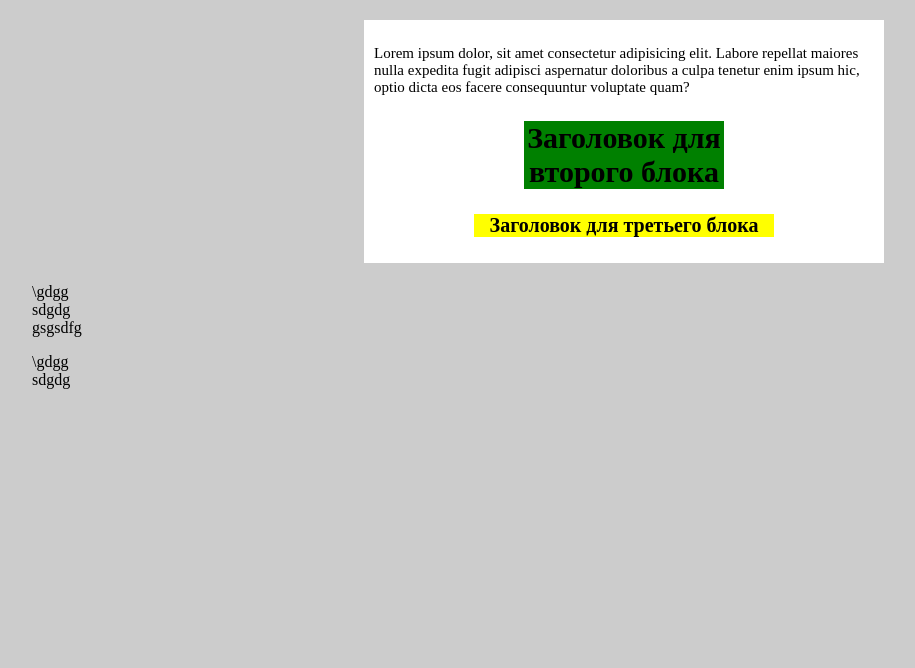
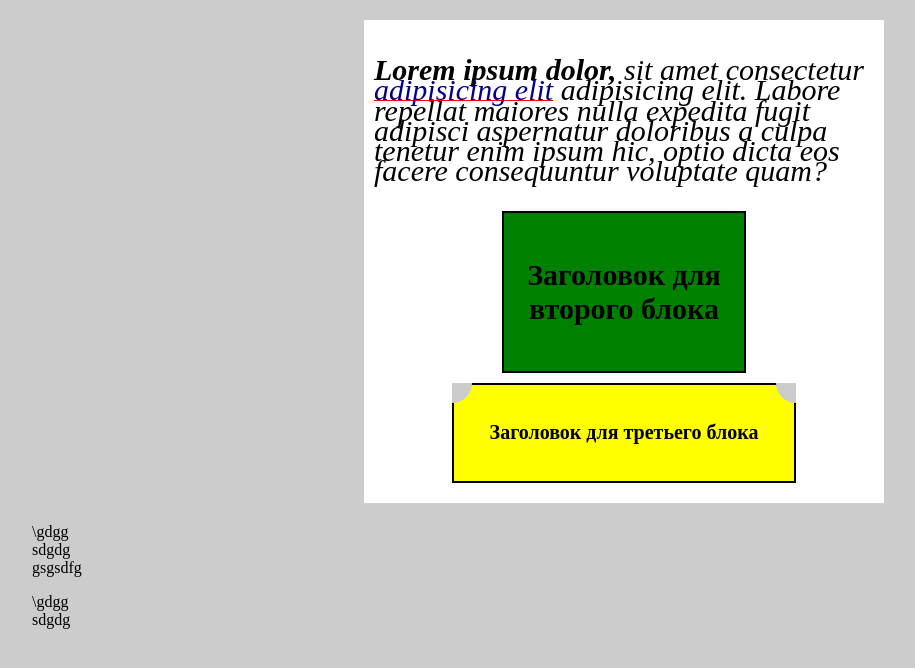
Before and after one commit to PaneRoman/SASS_Learning, a website: page index.html in a window 1280 px wide. Shown: the whole page, without its empty margins (16-931 px from the left). Drawn offline with nearby package versions, Linux system fonts and the light colour scheme; files that its build step writes are made by us from their sources.

Commit message:
some changes

```diff
--- a/gulpfile.js
+++ b/gulpfile.js
@@ -29,7 +29,7 @@ import del from 'del';
 
 
 gulp.task('sass', function () {
-    return gulp.src('scss/style.scss')
+    return gulp.src('scss/**/*.scss')
         .pipe(plumber())
         .pipe(sourceMaps.init())
         // .pipe(sass())
--- a/index.html
+++ b/index.html
@@ -5,11 +5,11 @@
     <meta http-equiv="X-UA-Compatible" content="IE=edge">
     <meta name="viewport" content="width=device-width, initial-scale=1.0">
     <link rel="stylesheet" href="css/style.css" type="text/css">
-    <title>Document</title>
+    <title>Sass_Learning</title>
 </head>
 <body>
     <div class="block">
-        <p>Lorem ipsum dolor, sit amet consectetur adipisicing elit. Labore repellat maiores nulla expedita fugit adipisci aspernatur doloribus a culpa tenetur enim ipsum hic, optio dicta eos facere consequuntur voluptate quam?
+        <p><span>Lorem ipsum dolor,</span> sit amet consectetur <a href="google.com"> adipisicing elit</a> adipisicing elit. Labore repellat maiores nulla expedita fugit adipisci aspernatur doloribus a culpa tenetur enim ipsum hic, optio dicta eos facere consequuntur voluptate quam?
 
         </p>
         <div class="block2">
--- /dev/null
+++ b/scss/_test.scss
@@ -0,0 +1,4 @@
+.test {
+    font-size: 12px;
+    padding: 20px;
+}
--- /dev/null
+++ b/scss/_variables.scss
@@ -0,0 +1,5 @@
+$bg-color: #cccccc;
+$bg-color-block: yellow;
+$big-text: 30px;
+$small-text: 20px;
+$paragraph-size: 30px;
--- /dev/null
+++ b/scss/mixins.scss
@@ -0,0 +1,27 @@
+@mixin paragraphs {
+    p {
+        font-size: $paragraph-size;
+        line-height: 20px;
+        color: #000;
+        font-style: italic;
+
+        @include link-style;
+
+        span {
+            font-weight: bold;
+        }
+    }
+}
+
+@mixin link-style {
+    a {
+        text-decoration: none;
+        display: inline-block;
+        color: darkblue;
+        border-bottom: 1px solid red;
+
+        &:hover {
+            border-color: transparent;
+        }
+    }
+}
--- a/scss/style.scss
+++ b/scss/style.scss
@@ -1,7 +1,6 @@
-$bg-color: #cccccc;
-$bg-color-block: yellow;
-$big-text: 30px;
-$small-text: 20px;
+@import "variables";
+@import "test";
+@import "mixins";
 
 
 body {
@@ -11,6 +10,11 @@ body {
 ul {
     list-style: none;
 }
+
+
+@include paragraphs;
+
+
 
 .block {
     width: 500px;
@@ -25,6 +29,8 @@ ul {
     width: 200px;
     margin: 10px auto;
     text-align: center;
+    padding: 20px;
+    border: 2px solid black;
     font-size: $big-text;
     background-color: $bg-color-block;
 
@@ -33,10 +39,36 @@ ul {
     }
 }
 
+%for-block3 {
+    position: relative;
+
+    &::after {
+        content: "";
+        right: -2px;
+        top: -2px;
+        width: 20px;
+        height: 20px;
+        position: absolute;
+        background-color: $bg-color;
+        border-radius: 0 0 0 20px;
+    }
+
+    &::before {
+        content: "";
+        left: -2px;
+        top: -2px;
+        width: 20px;
+        height: 20px;
+        position: absolute;
+        background-color: $bg-color;
+        border-radius: 0 0 20px 0;
+    }
+}
+
 .block3 {
+    @extend .block2;
+    @extend %for-block3;
     width: 300px;
-    margin: 10px auto;
-    text-align: center;
     background-color: $bg-color-block;
     font-size: $small-text;
 
@@ -44,9 +76,3 @@ ul {
         font-size: $small-text;
     }
 }
-
-
-
-p {
-    font-size: 15px;
-}
```
Also changed, not shown: build/css/mixins.css (added), build/css/style.css, build/index.html.
